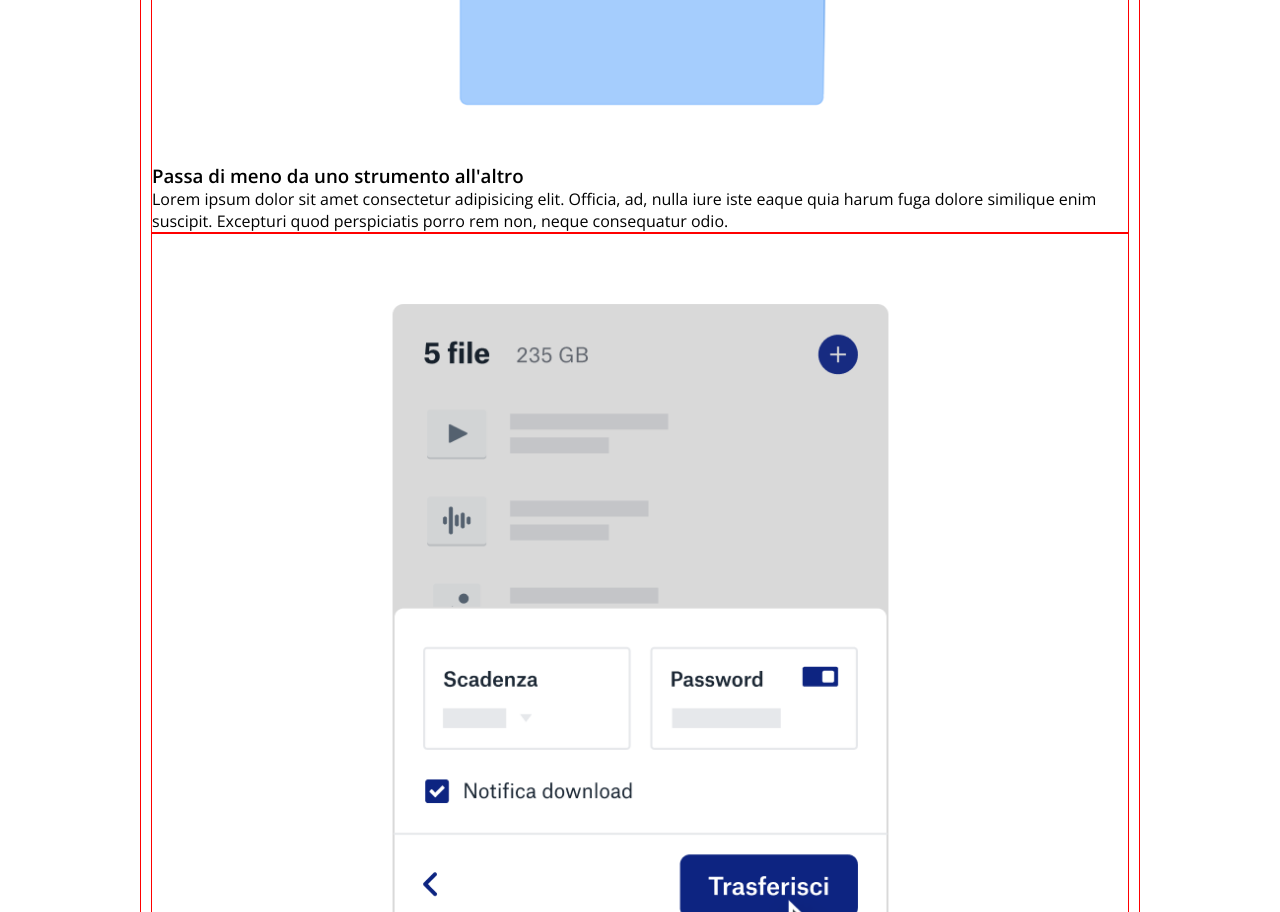
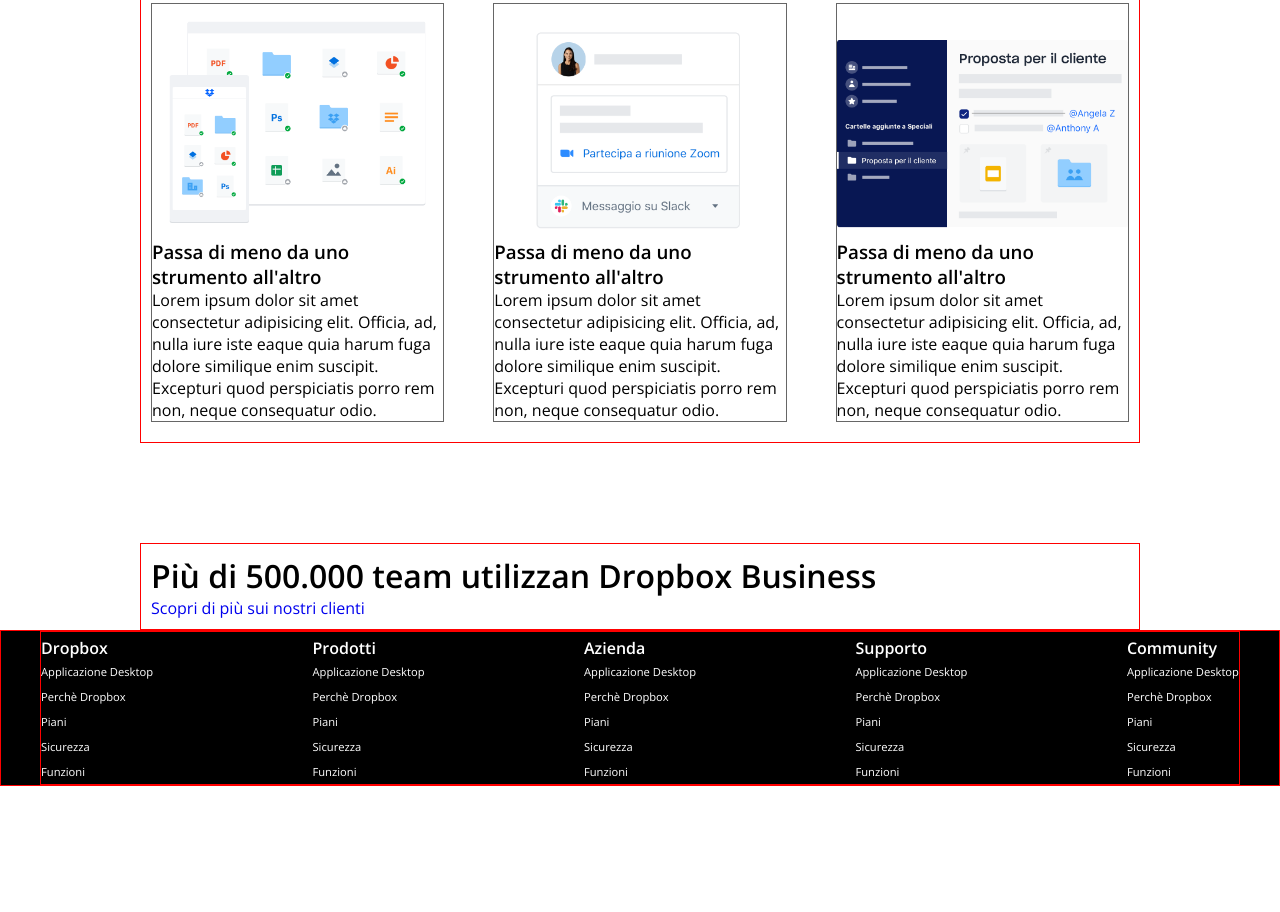
Before and after one commit to Eecodev/htmlcss-dropbox, a plain HTML site: page index.html in a window 1280 px wide. Shown: the part 2268-3180 px from the top of the page. After the commit the page ends 3054 px from the top, so only its background shows below. Drawn offline with nearby package versions, Linux system fonts and the light colour scheme.

Commit message:
team margin top applied

```diff
--- a/css/style.css
+++ b/css/style.css
@@ -146,6 +146,9 @@ img{
 	padding: 15px;
 }
 /* section partner */
+#partner.container-small{
+	margin-top: 100px;
+}
 .partner-img{
 	width: 60%;
 }
@@ -154,8 +157,18 @@ img{
 	padding-left: 40px;
 }
 /* section operation */
-
-
+#operation.container-small{
+	margin-top: 100px;
+}
+.operation{
+	width: 30%;
+	border: 1px solid #666;
+	margin-bottom: 10px;
+}
+/* section team */
+#team{
+	margin-top: 100px;
+}
 
 /* Footer */
 footer{
@@ -167,4 +180,5 @@ footer h3{
 }
 footer li{
 	font-size: 0.7rem;
+	padding: 5px 0;
 }
```
